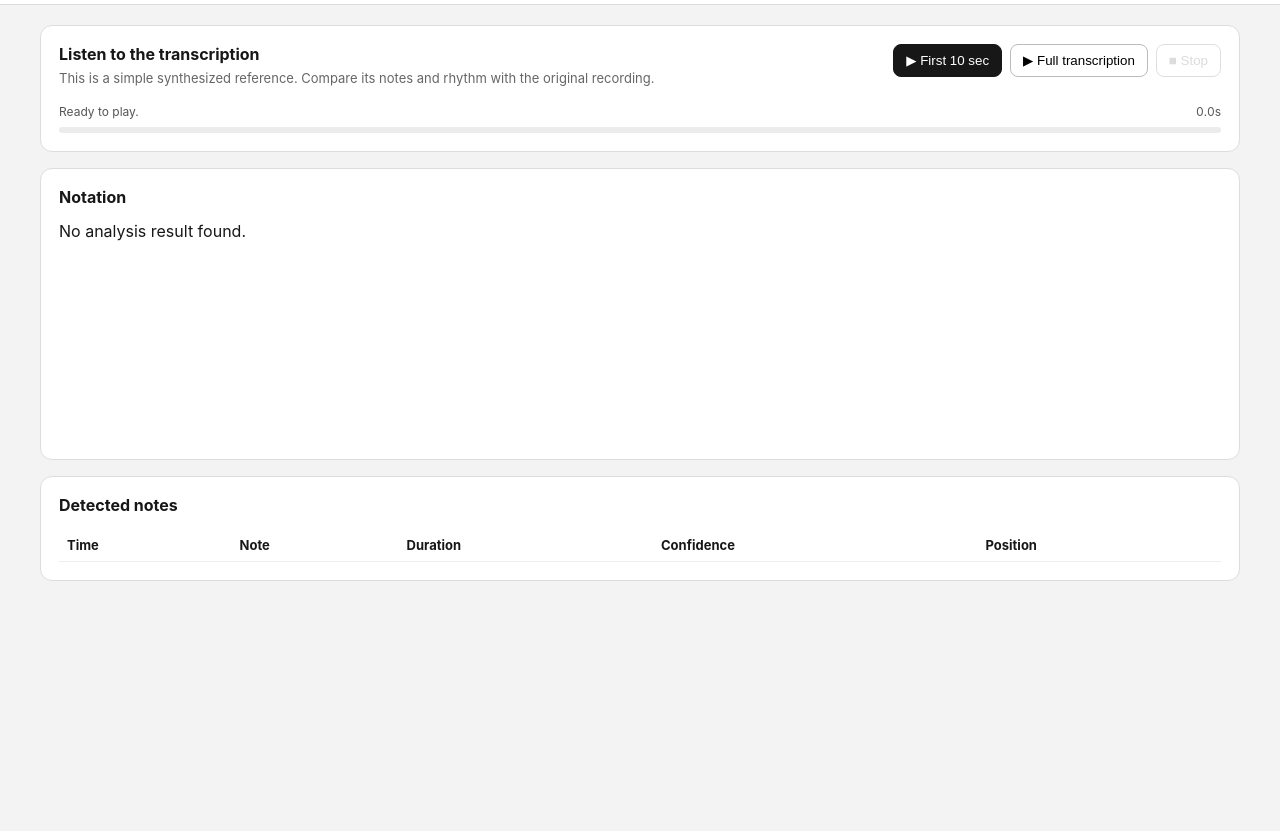
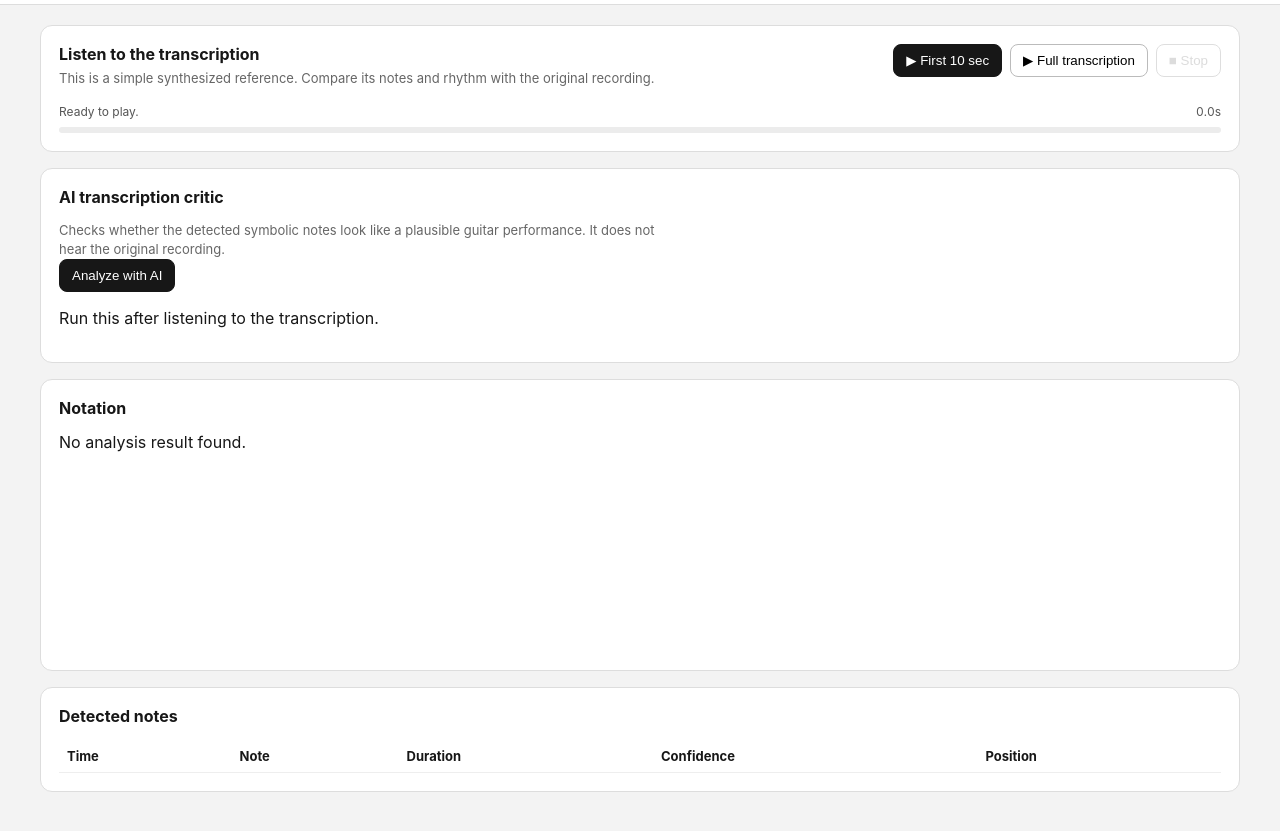
Before and after one commit to WasanthaK/youtube-music-notes, a website built with Vite: page extension/result.html in a window 1280 px wide. Shown: the part 69-900 px from the top of the page. Before the commit the page ends 800 px from the top, so only its background shows below. Built offline with nearby package versions, Linux system fonts and the light colour scheme.

Commit message:
Add AI transcription critic panel

```diff
--- a/extension/result.html
+++ b/extension/result.html
@@ -39,6 +39,18 @@
       <div class="progressTrack" aria-hidden="true"><div id="playbackProgress"></div></div>
     </section>
 
+    <section class="card criticCard">
+      <div class="criticHeader">
+        <div>
+          <h2>AI transcription critic</h2>
+          <p class="helper">Checks whether the detected symbolic notes look like a plausible guitar performance. It does not hear the original recording.</p>
+        </div>
+        <button id="runCritic" class="primary">Analyze with AI</button>
+      </div>
+      <p id="criticStatus" class="criticStatus">Run this after listening to the transcription.</p>
+      <div id="criticOutput"></div>
+    </section>
+
     <section class="card">
       <h2 id="chartTitle">Notation</h2>
       <div id="chart"></div>
@@ -55,5 +67,6 @@
     </section>
   </main>
   <script src="result.js"></script>
+  <script src="critic.js"></script>
 </body>
 </html>
```
